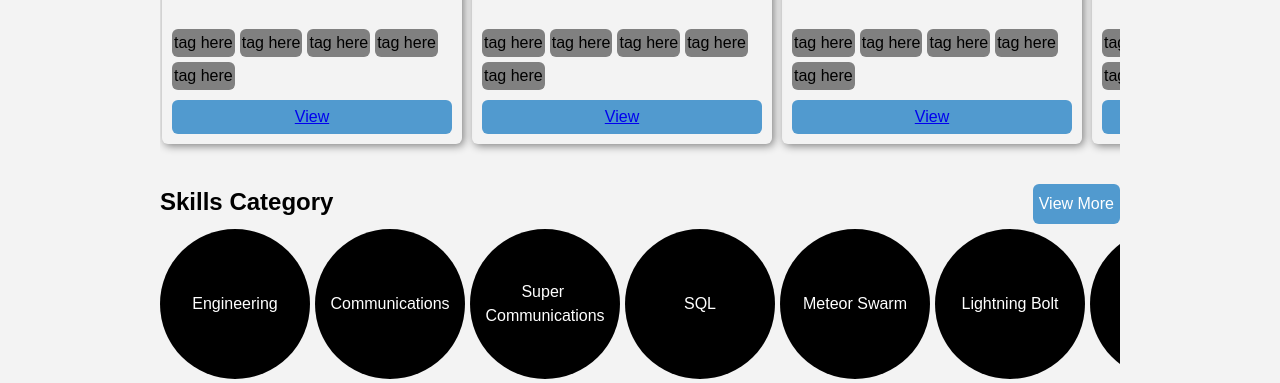
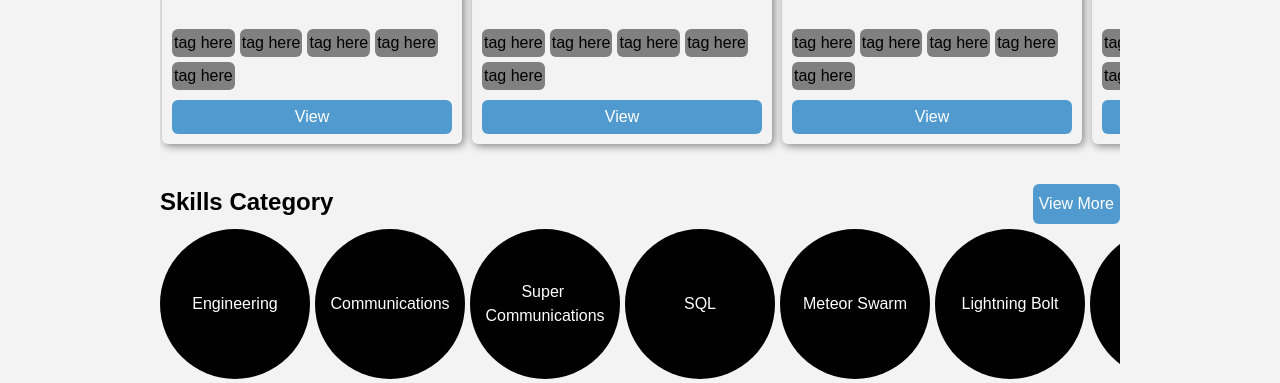
Before and after one commit to S7LEONNIE/is212lms, a PHP site: page /index.html in a window 1280 px wide. Shown: the part 1184-1567 px from the top of the page. Run offline with PHP 8.4, Linux system fonts and the light colour scheme; data comes from the database, SQL or seed files in the repository; data that the repository does not hold is empty.

Commit message:
CSS Fix for button fix

```diff
--- a/CSS/main.css
+++ b/CSS/main.css
@@ -127,6 +127,13 @@ body {
 .btn:hover,
 .textbox:hover {
     box-shadow: var(--box-shadow);
+}
+
+.btn > a {
+    display: flex;
+    justify-content: center;
+    color: inherit;
+    text-decoration: none;
 }
 
 .header {
@@ -536,6 +543,11 @@ body {
     font-weight: 600;
     box-shadow: var(--box-shadow);
     border-radius: 6px;
+    cursor: pointer;
+}
+
+.banner:hover {
+    box-shadow: var(--box-shadow-hover);
 }
 
 .quick_banner-text {
```
